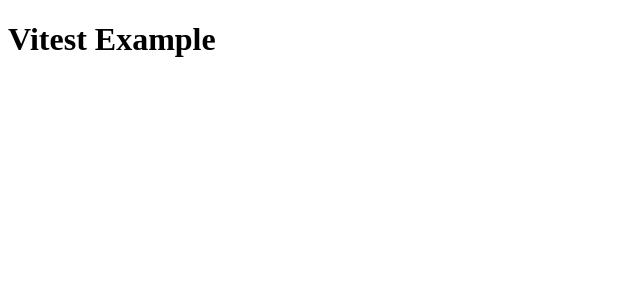
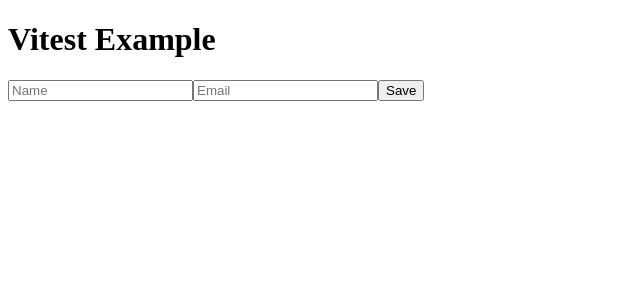
Before and after one commit to victorbadaro/vitest-example, a React (Vite) app: page / in a window 1280 px wide. Shown: the top 300 px of the page, without its empty margins (0-640 px from the left). Built offline with nearby package versions, Linux system fonts and the light colour scheme.

Commit message:
feat: add a form and its submit function in the App component

```diff
--- a/src/App.tsx
+++ b/src/App.tsx
@@ -1,3 +1,38 @@
+import { FormEvent, useState } from 'react';
+
 export function App() {
-	return <h1>Vitest Example</h1>;
+	const [name, setName] = useState('');
+	const [email, setEmail] = useState('');
+
+	function handleSubmit(event: FormEvent) {
+		event.preventDefault();
+
+		console.log({ name, email });
+	}
+
+	return (
+		<>
+			<h1>Vitest Example</h1>
+
+			<form onSubmit={handleSubmit}>
+				<input
+					type="text"
+					name="name"
+					placeholder="Name"
+					onChange={event => setName(event.target.value)}
+					value={name}
+				/>
+
+				<input
+					type="email"
+					name="email"
+					placeholder="Email"
+					onChange={event => setEmail(event.target.value)}
+					value={email}
+				/>
+
+				<button type="submit">Save</button>
+			</form>
+		</>
+	);
 }
```
